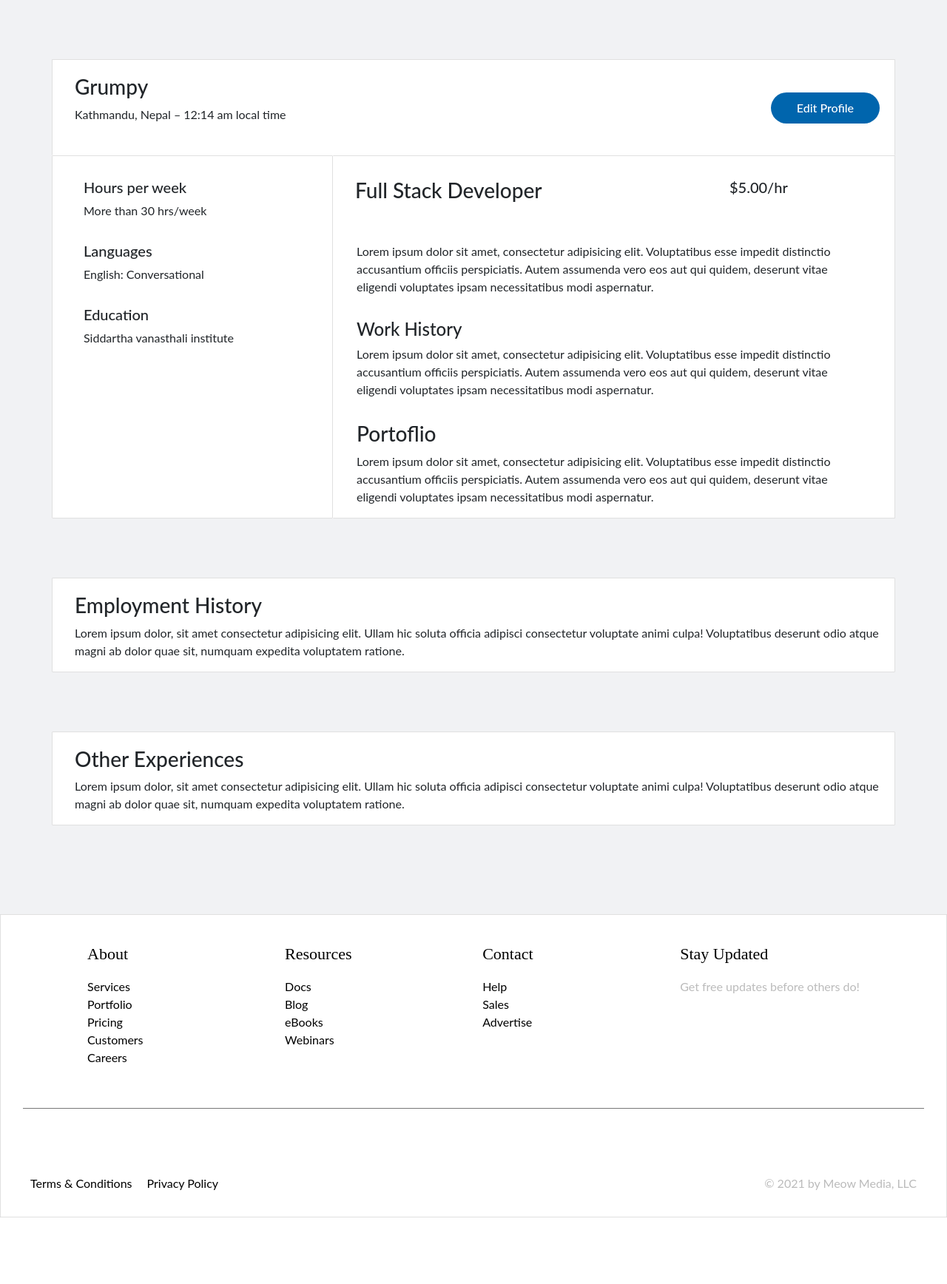
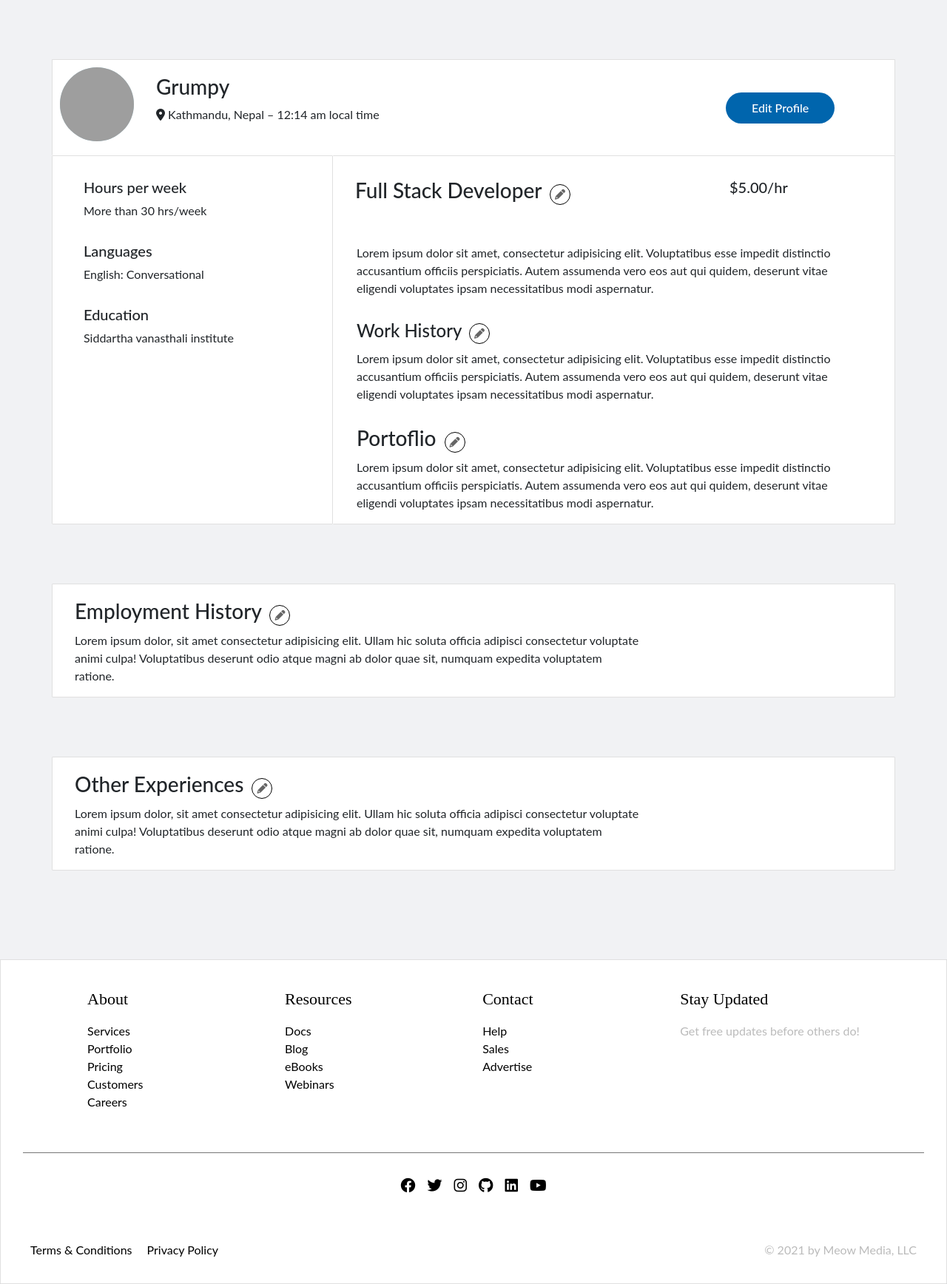
Before and after one commit to Piyush123-grumpy/Neplance, a Django app: page /account_detail in a window 1280 px wide. Shown: the part 72-1808 px from the top of the page at 74% size. Before the commit the page ends 1718 px from the top, so only its background shows below. Run offline with Django 4.2, Linux system fonts and the light colour scheme; parts of the project's set-up code (start-up, migrations or seed data) failed here and were passed over; some libraries are stand-ins or nearby versions; grey boxes are pictures that could not be loaded.

Commit message:
Frontend of Profile

```diff
--- a/Homepage/templates/base/UserNavbar.html
+++ b/Homepage/templates/base/UserNavbar.html
@@ -8,7 +8,7 @@
     <link rel="stylesheet" href="{% static 'css/style.css'%}">
     <link rel="stylesheet" href="{% static 'css/footer.css'%}">
     <link rel="stylesheet" href="https://cdn.jsdelivr.net/npm/bootstrap@4.0.0/dist/css/bootstrap.min.css" integrity="sha384-Gn5384xqQ1aoWXA+058RXPxPg6fy4IWvTNh0E263XmFcJlSAwiGgFAW/dAiS6JXm" crossorigin="anonymous">
-
+    <link rel="stylesheet" type="text/css" href="https://cdnjs.cloudflare.com/ajax/libs/font-awesome/6.1.1/css/all.min.css">
     <!-- CSS only -->
     <link href="https://cdn.jsdelivr.net/npm/bootstrap@5.2.0-beta1/dist/css/bootstrap.min.css" rel="stylesheet" integrity="sha384-0evHe/X+R7YkIZDRvuzKMRqM+OrBnVFBL6DOitfPri4tjfHxaWutUpFmBp4vmVor" crossorigin="anonymous">
     <title>Neplance</title>
@@ -38,7 +38,7 @@
         <ul class="navbar-nav mr-auto">
 
           <li class="nav-item active">
-            <a class="nav-link navbar-list" href="#">{{user.username}}</a>
+            <a class="nav-link navbar-list" href="/account_detail">{{user.username}}</a>
           </li>
         </ul>
       </span> {% else %}
@@ -58,6 +58,7 @@
         </div>
     </nav>
     {% block body%}{% endblock %}
+
     <script src="https://code.jquery.com/jquery-3.2.1.slim.min.js" integrity="sha384-KJ3o2DKtIkvYIK3UENzmM7KCkRr/rE9/Qpg6aAZGJwFDMVNA/GpGFF93hXpG5KkN" crossorigin="anonymous"></script>
     <script src="https://cdnjs.cloudflare.com/ajax/libs/popper.js/1.12.9/umd/popper.min.js" integrity="sha384-ApNbgh9B+Y1QKtv3Rn7W3mgPxhU9K/ScQsAP7hUibX39j7fakFPskvXusvfa0b4Q" crossorigin="anonymous"></script>
     <script src="https://maxcdn.bootstrapcdn.com/bootstrap/4.0.0/js/bootstrap.min.js" integrity="sha384-JZR6Spejh4U02d8jOt6vLEHfe/JQGiRRSQQxSfFWpi1MquVdAyjUar5+76PVCmYl" crossorigin="anonymous"></script>
@@ -70,6 +71,7 @@
     <section class="ft-main ">
         <div class="ft-main-item">
             <h2 class="ft-title">About</h2>
+
             <ul>
                 <li><a href="#">Services</a></li>
                 <li><a href="#">Portfolio</a></li>
--- a/account/static/css/account_detail.css
+++ b/account/static/css/account_detail.css
@@ -8,20 +8,46 @@ body {
     padding: 0;
 }
 
+.profile_picture {
+    background: lightblue;
+    border-radius: 50%;
+    width: 100px;
+    height: 100px;
+}
+
+.profile_picture img {
+    border-radius: 50%;
+    width: 100px;
+    height: 100px;
+}
+
 .Profile {
     height: 130px;
-    display: flex;
-    justify-content: space-between;
     border-style: solid;
     border-width: 1px;
     border-color: #e0e0e0;
     border-radius: 1px;
     border-bottom: none;
+    display: flex;
+}
+
+.profile_picture {
+    margin-top: 10px;
+    margin-left: 10px;
+    height: 100px;
+    width: 100px;
+}
+
+.profile_picture img {
+    border-radius: 50%;
+    height: 100px;
+    width: 100px;
 }
 
 .profile_name {
     padding-top: 20px;
     padding-left: 30px;
+    width: 800px;
 }
 
 .change_details {
@@ -56,13 +82,26 @@ body {
     border-color: #e0e0e0;
     border-radius: 1px;
 }
-.title-price{
+
+.title-price {
     padding-top: 30px;
     padding-left: 30px;
     padding-bottom: 30px;
 }
-.user_detail{
+
+.user_detail {
     padding-top: 15px;
     padding-left: 20px;
     padding-right: 20px;
 }
+
+.edit-icon {
+    margin-left: 4px;
+    font-size: 14px;
+    color: #656565;
+    padding: 6px;
+    border-style: solid;
+    border-width: 1px;
+    border-color: black;
+    border-radius: 50%;
+}
--- a/account/templates/account/account_detail.html
+++ b/account/templates/account/account_detail.html
@@ -1,10 +1,14 @@
 {% extends 'base/UserNavbar.html'%}{% block title%}{% load static %} Profile{% endblock %} {% block body%}
 <link rel="stylesheet" href="{% static 'css/account_detail.css'%}">
+
 <div class="container prof-det">
     <div class="Profile">
+        <div class="profile_picture">
+            <img src="https://www.qries.com/images/banner_logo.png" alt="">
+        </div>
         <div class="profile_name">
             <H3>Grumpy</H3>
-            <h8> Kathmandu, Nepal – 12:14 am local time</h8>
+            <h8><i class="fa-solid fa-location-dot"></i> Kathmandu, Nepal – 12:14 am local time</h8>
         </div>
         <div class="change_details">
             <a href="/signup/">Edit Profile</a>
@@ -29,28 +33,24 @@
         <div class="col-lg-8 desc" style="border-left: none;">
             <div class="row">
                 <div class="col-lg-8 title-price">
-                    <h3>Full Stack Developer</h3>
+                    <h3>Full Stack Developer
+                        <a href=""><span class="fa-solid fa-pencil edit-icon"></span></a>
+                    </h3>
                 </div>
                 <div class="col-lg-4 title-price">
                     <h5>$5.00/hr</h5>
                 </div>
             </div>
             <div class="user_detail">
-                <p>Lorem ipsum dolor sit amet, consectetur adipisicing elit. Voluptatibus esse impedit distinctio
-                    accusantium officiis perspiciatis. Autem assumenda vero eos aut qui quidem, deserunt vitae eligendi
-                    voluptates ipsam necessitatibus modi aspernatur.</p>
+                <p>Lorem ipsum dolor sit amet, consectetur adipisicing elit. Voluptatibus esse impedit distinctio accusantium officiis perspiciatis. Autem assumenda vero eos aut qui quidem, deserunt vitae eligendi voluptates ipsam necessitatibus modi aspernatur.</p>
             </div>
             <div class="user_detail">
-                <h4>Work History</h4>
-                <p>Lorem ipsum dolor sit amet, consectetur adipisicing elit. Voluptatibus esse impedit distinctio
-                    accusantium officiis perspiciatis. Autem assumenda vero eos aut qui quidem, deserunt vitae eligendi
-                    voluptates ipsam necessitatibus modi aspernatur.</p>
+                <h4>Work History <a href=""><span class="fa-solid fa-pencil edit-icon"></span></a></h4>
+                <p>Lorem ipsum dolor sit amet, consectetur adipisicing elit. Voluptatibus esse impedit distinctio accusantium officiis perspiciatis. Autem assumenda vero eos aut qui quidem, deserunt vitae eligendi voluptates ipsam necessitatibus modi aspernatur.</p>
             </div>
             <div class="user_detail">
-                <h3>Portoflio</h3>
-                <p>Lorem ipsum dolor sit amet, consectetur adipisicing elit. Voluptatibus esse impedit distinctio
-                    accusantium officiis perspiciatis. Autem assumenda vero eos aut qui quidem, deserunt vitae eligendi
-                    voluptates ipsam necessitatibus modi aspernatur.</p>
+                <h3>Portoflio <a href=""><span class="fa-solid fa-pencil edit-icon"></span></a></h3>
+                <p>Lorem ipsum dolor sit amet, consectetur adipisicing elit. Voluptatibus esse impedit distinctio accusantium officiis perspiciatis. Autem assumenda vero eos aut qui quidem, deserunt vitae eligendi voluptates ipsam necessitatibus modi aspernatur.</p>
             </div>
         </div>
 
@@ -58,13 +58,13 @@
 </div>
 <div class="container desc prof-det">
     <div class="profile_name">
-        <h3>Employment History</h3>
+        <h3>Employment History <a href=""><span class="fa-solid fa-pencil edit-icon"></span></a></h3>
         <p>Lorem ipsum dolor, sit amet consectetur adipisicing elit. Ullam hic soluta officia adipisci consectetur voluptate animi culpa! Voluptatibus deserunt odio atque magni ab dolor quae sit, numquam expedita voluptatem ratione.</p>
     </div>
 </div>
 <div class="container desc prof-det">
     <div class="profile_name">
-        <h3>Other Experiences</h3>
+        <h3>Other Experiences <a href=""><span class="fa-solid fa-pencil edit-icon"></span></a></h3>
         <p>Lorem ipsum dolor, sit amet consectetur adipisicing elit. Ullam hic soluta officia adipisci consectetur voluptate animi culpa! Voluptatibus deserunt odio atque magni ab dolor quae sit, numquam expedita voluptatem ratione.</p>
     </div>
 </div>
```
Lines whose indentation alone changed are shown as unchanged.
